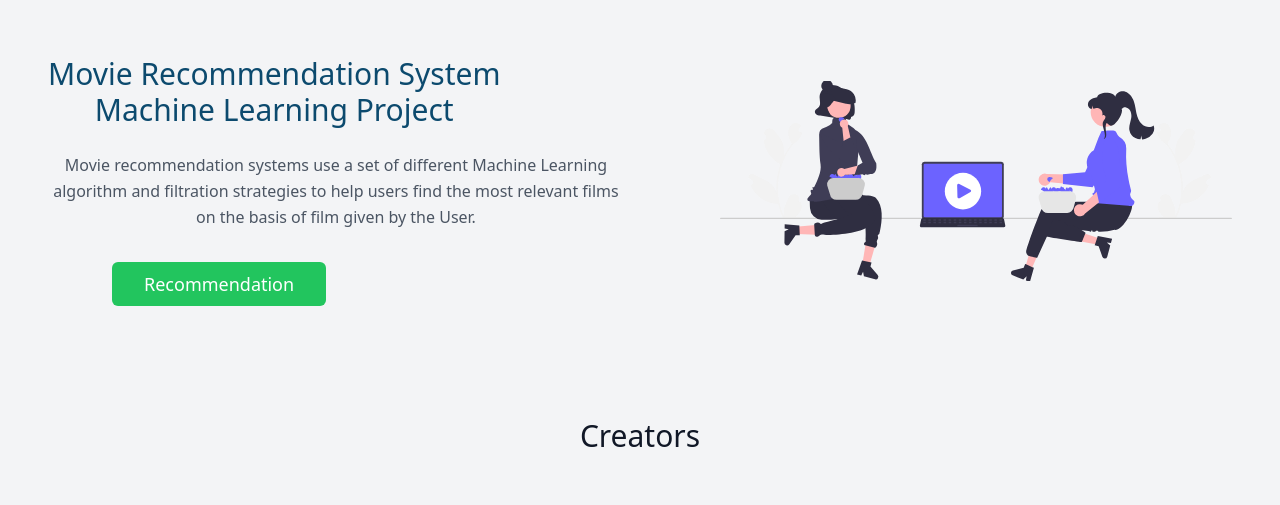
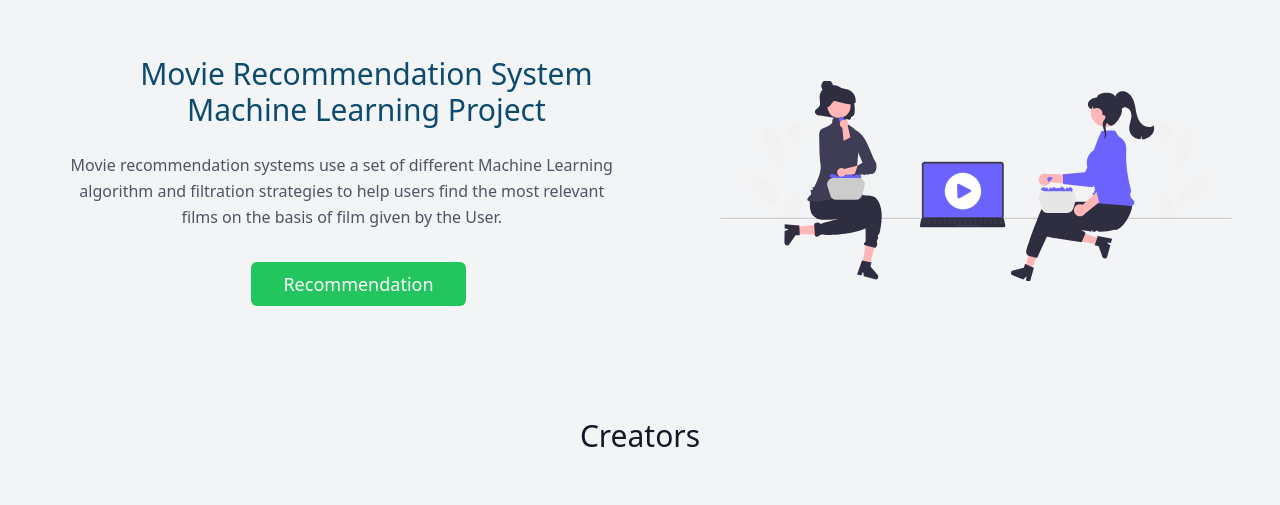
Before and after one commit to PriyanshuChoudhary211/Movie_Recommendation_System, a Flask app: page / in a window 1280 px wide. Shown: the part 152-657 px from the top of the page. Run offline with Flask 3, Linux system fonts and the light colour scheme; parts of the project's set-up code (start-up, migrations or seed data) failed here and were passed over; some libraries are stand-ins or nearby versions.

Commit message:
Recommendation Project

```diff
--- a/templates/index.html
+++ b/templates/index.html
@@ -43,12 +43,18 @@
     <section class="text-gray-600 body-font -my-10">
         <div class="container mx-auto flex px-5 py-24 md:flex-row flex-col items-center">
           <div class="lg:flex-grow md:w-1/2 lg:pr-24 md:pr-16 flex flex-col md:items-start md:text-left mb-16 md:mb-0 items-center text-center">
-            <h1 class="title-font sm:text-3xl text-2xl mb-4 font-medium body-font:auto text-sky-900">Movie Recommendation System
+            <h1 class="title-font sm:text-3xl text-2xl mb-4 font-medium body-font:auto text-sky-900" style="
+            margin-left: 16%;
+        ">Movie Recommendation System
               <br class="hidden lg:inline-block">Machine Learning Project
             </h1>
-            <p class="mb-8 leading-relaxed">Movie recommendation systems use a set of different Machine Learning algorithm and filtration strategies to help users find the most relevant films on the basis of film given by the User.</p>
+            <p class="mb-8 leading-relaxed" style="
+            margin-left: 2%;
+        ">Movie recommendation systems use a set of different Machine Learning algorithm and filtration strategies to help users find the most relevant films on the basis of film given by the User.</p>
             <div class="flex justify-center">
-              <a href="/prediction"><button class="inline-flex text-white bg-green-500 border-1 py-2 px-8 focus:outline-none hover:bg-green-600 rounded text-lg ml-16">Recommendation</button></a>
+              <a href="/prediction"><button class="inline-flex text-white bg-green-500 border-1 py-2 px-8 focus:outline-none hover:bg-green-600 rounded text-lg ml-16" style="
+                margin-left: 95%;
+            ">Recommendation</button></a>
               <!-- <button class="ml-4 inline-flex text-gray-700 bg-gray-100 border-0 py-2 px-6 focus:outline-none hover:bg-gray-200 rounded text-lg">Button</button> -->
             </div>
           </div>
```
